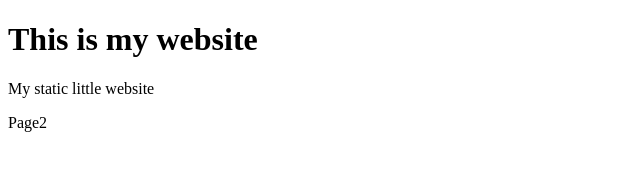
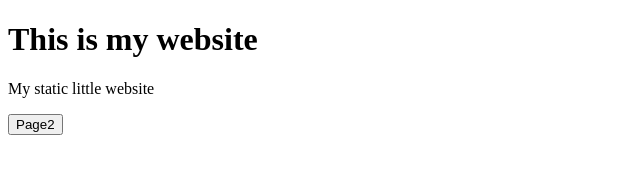
Before and after one commit to PikachuF0dder/PikachuF0dder.github.io, a plain HTML site: page index.html in a window 1280 px wide. Shown: the full height of the page, 0-640 px from the left. Drawn offline with Linux system fonts and the light colour scheme.

Commit message:
Update index.html

```diff
--- a/index.html
+++ b/index.html
@@ -13,8 +13,10 @@
     <p>
         My static little website
     </p>
-    <link href="page2.html">
-        Page2
-    </link>
+    <a href="page2.html">
+        <button>
+            Page2
+        </button>
+    </a>
 </body>
 </html>
```
